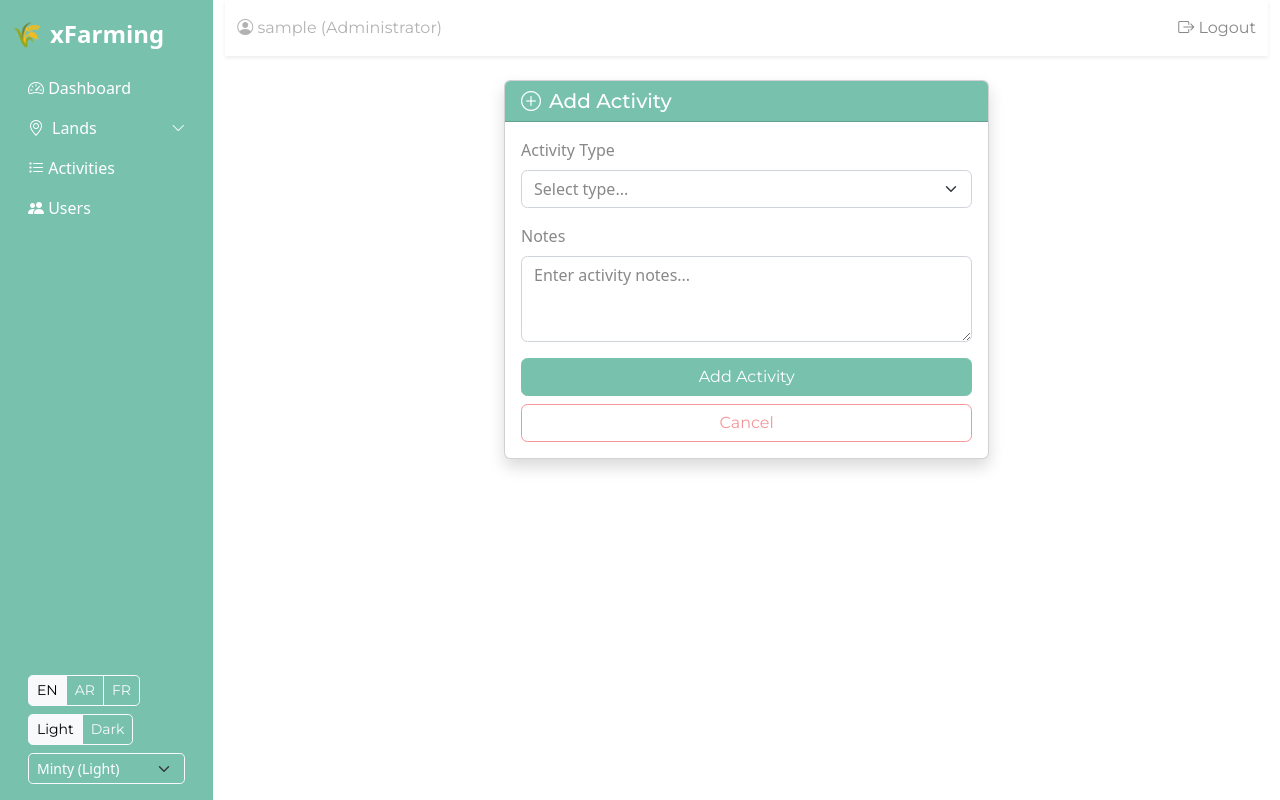
After one commit to kouljihate/xFarming, a Flask app: page /activities/add in a window 1280 px wide. The commit adds this page. Run offline with Flask 3, Linux system fonts and the light colour scheme; the visitor is signed in with stand-in values (Sample User, id 1); some libraries are stand-ins or nearby versions.

Commit message:
Add Add Activity button to dashboard, create activities/add.html template

```diff
--- a/app/__init__.py
+++ b/app/__init__.py
@@ -5,7 +5,7 @@ import os
 from app.config import Config
 from app.translations import t as t_func
 
-__version__ = '0.7.14'
+__version__ = '0.7.15'
 
 bootstrap = Bootstrap()
 
--- a/app/blueprints/activities.py
+++ b/app/blueprints/activities.py
@@ -1,11 +1,29 @@
 from flask import Blueprint, render_template, session, redirect, url_for, request
 from app.database import get_db
+from app.models import Activity
 from math import ceil
+from datetime import datetime
 
 activities_bp = Blueprint('activities', __name__, url_prefix='/activities')
 activities_bp.strict_slashes = False
 
 ACTIVITIES_PER_PAGE = 20
+
+@activities_bp.route('/add', methods=['GET', 'POST'])
+def add():
+    if 'user_id' not in session:
+        return redirect(url_for('auth.login'))
+
+    if request.method == 'POST':
+        db = get_db()
+        activity_type = request.form.get('type')
+        notes = request.form.get('notes', '')
+
+        activity = Activity(activity_type, notes, datetime.now())
+        db.activities.insert_one(activity.to_dict())
+        return redirect(url_for('activities.index'))
+
+    return render_template('activities/add.html')
 
 @activities_bp.route('/')
 def index():
--- /dev/null
+++ b/app/templates/activities/add.html
@@ -0,0 +1,40 @@
+{% extends "base.html" %}
+
+{% block title %}Add Activity - xFarming{% endblock %}
+
+{% block content %}
+<div class="row justify-content-center">
+    <div class="col-md-6">
+        <div class="card shadow">
+            <div class="card-header bg-primary text-white">
+                <h5 class="mb-0"><i class="bi-plus-circle me-2"></i>Add Activity</h5>
+            </div>
+            <div class="card-body">
+                <form method="POST">
+                    <div class="mb-3">
+                        <label for="type" class="form-label">Activity Type</label>
+                        <select class="form-select" id="type" name="type" required>
+                            <option value="">Select type...</option>
+                            <option value="land_created">Land Created</option>
+                            <option value="land_updated">Land Updated</option>
+                            <option value="sector_created">Sector Created</option>
+                            <option value="zone_created">Zone Created</option>
+                            <option value="row_created">Row Created</option>
+                            <option value="tree_created">Tree Created</option>
+                            <option value="other">Other</option>
+                        </select>
+                    </div>
+                    <div class="mb-3">
+                        <label for="notes" class="form-label">Notes</label>
+                        <textarea class="form-control" id="notes" name="notes" rows="3" placeholder="Enter activity notes..."></textarea>
+                    </div>
+                    <div class="d-grid gap-2">
+                        <button type="submit" class="btn btn-primary">Add Activity</button>
+                        <a href="{{ url_for('activities.index') }}" class="btn btn-outline-secondary">Cancel</a>
+                    </div>
+                </form>
+            </div>
+        </div>
+    </div>
+</div>
+{% endblock %}
--- a/app/templates/dashboard/index.html
+++ b/app/templates/dashboard/index.html
@@ -97,7 +97,10 @@
     <div class="card">
         <div class="card-header d-flex justify-content-between align-items-center">
             <h5 class="mb-0">{{ t('recent_activities', session.get('lang', 'en')) }}</h5>
-            <a href="{{ url_for('activities.index') }}" class="btn btn-sm btn-primary">View All</a>
+            <div>
+                <a href="{{ url_for('activities.add') }}" class="btn btn-sm btn-success me-2" title="Add Activity"><i class="bi-plus-lg"></i></a>
+                <a href="{{ url_for('activities.index') }}" class="btn btn-sm btn-primary">View All</a>
+            </div>
         </div>
         <div class="card-body">
             {% if activities %}
```
Also changed, not shown: news.md (+6 -0 lines), 1 other file.
